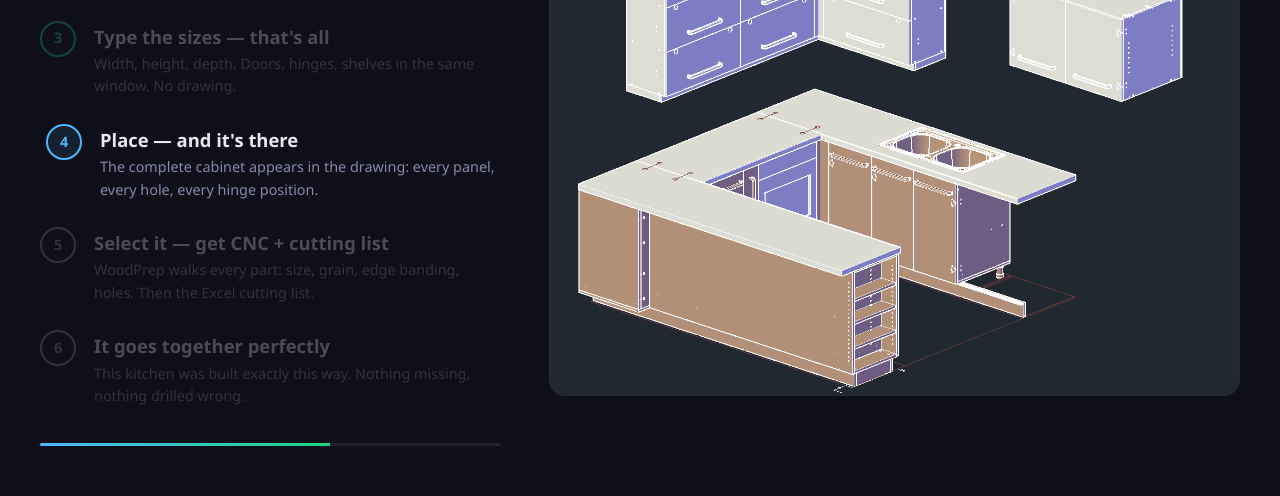
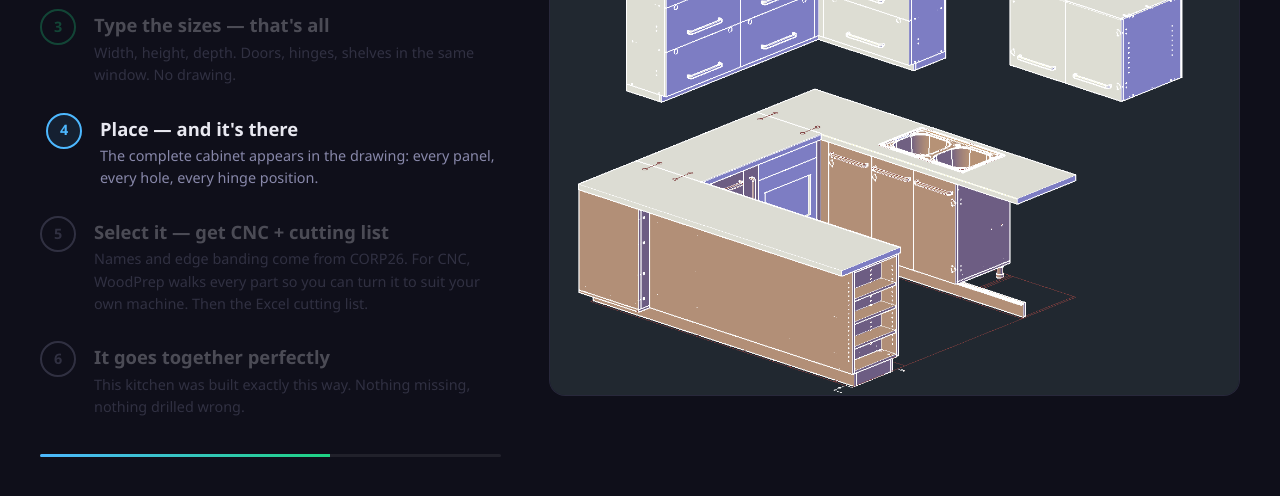
Before and after one commit to furatmester-arch/woodprep-releases, a plain HTML site: page story.html in a window 1280 px wide. Shown: the part 881-1377 px from the top of the page. Drawn offline with Linux system fonts and the light colour scheme.

Commit message:
Update story.html

```diff
--- a/story.html
+++ b/story.html
@@ -112,7 +112,7 @@ nav{position:sticky;top:0;z-index:20;display:flex;justify-content:space-between;
         <li><span class="n">2</span><h3>Your kitchen in AutoCAD</h3><p>In the CAD you already know, with the WoodPrep tab. One cabinet is still missing — the wall unit on the right.</p></li>
         <li><span class="n">3</span><h3>Type the sizes — that's all</h3><p>Width, height, depth. Doors, hinges, shelves in the same window. No drawing.</p></li>
         <li><span class="n">4</span><h3>Place — and it's there</h3><p>The complete cabinet appears in the drawing: every panel, every hole, every hinge position.</p></li>
-        <li><span class="n">5</span><h3>Select it — get CNC + cutting list</h3><p>WoodPrep walks every part: size, grain, edge banding, holes. Then the Excel cutting list.</p></li>
+        <li><span class="n">5</span><h3>Select it — get CNC + cutting list</h3><p>Names and edge banding come from CORP26. For CNC, WoodPrep walks every part so you can turn it to suit your own machine. Then the Excel cutting list.</p></li>
         <li><span class="n">6</span><h3>It goes together perfectly</h3><p>This kitchen was built exactly this way. Nothing missing, nothing drilled wrong.</p></li>
       </ol>
       <div class="bar"><i id="bar"></i></div>
@@ -380,9 +380,9 @@ nav{position:sticky;top:0;z-index:20;display:flex;justify-content:space-between;
       xlFull.style.clipPath = 'inset(0 0 ' + (Math.max(0, 402 - 236 - rows * 24) / 402 * 100).toFixed(2) + '% 0)';
       pickSvg.style.opacity = ph === 0 ? 1 - 0.65 * pop : 0;
       pickTag.textContent = ph === 4 ? (xlT < 0.3 ? 'The empty cutting list · click Import Parts' : 'Cutting list of this cabinet · 7 rows, edge banding included')
-                          : ph === 3 ? 'Saved parts vanish from the drawing — nothing gets skipped'
-                          : ph === 2 ? 'Name + edge banding: 2 = 2 mm ABS on all four edges → Save + BPP'
-                          : ph === 1 ? 'Part by part · both doors found as a mirror pair, quantity 2'
+                          : ph === 3 ? 'CNC for your machine · every hole in place → Save + BPP · saved parts vanish'
+                          : ph === 2 ? 'Both doors as a mirror pair, quantity 2 · 2 mm ABS on all four edges'
+                          : ph === 1 ? 'Part by part · rotate each panel to fit your machine’s drills'
                           : pop > 0.05 ? 'Find identical parts + mirror pairs → Select the parts'
                           : 'Select the cabinet in the drawing';
     }
```
